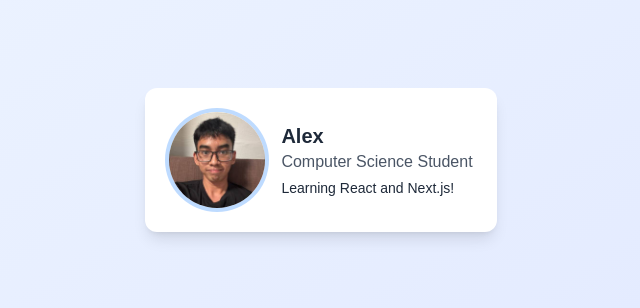
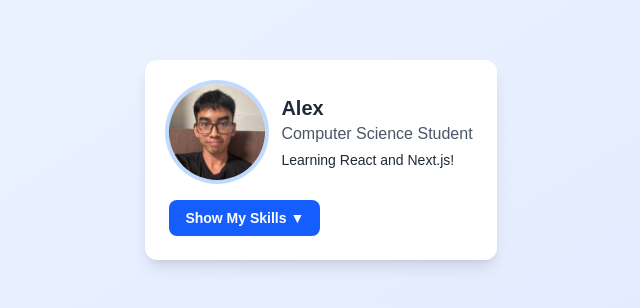
Before and after one commit to RavenOfNights/my-profile-card, a Next.js app: page /about in a window 1280 px wide. Shown: the part 240-548 px from the top of the page, without its empty margins (319-959 px from the left). Built offline with nearby package versions, Linux system fonts and the light colour scheme.

Commit message:
Update ProfileCard.js

```diff
--- a/src/components/ProfileCard.js
+++ b/src/components/ProfileCard.js
@@ -1,14 +1,20 @@
+"use client";
+
 import Image from "next/image";
+import { useState } from "react";
 
 export function ProfileCard({ name, title, desc, imageSrc }) {
+  const [showSkills, setShowSkills] = useState(false);
+
   return (
-    <div className="flex items-center gap-4 rounded-xl bg-white p-6 text-gray-800 shadow-lg transition-all duration-300 hover:shadow-2xl">
+    <article className="rounded-xl bg-white p-6 text-gray-800 shadow-lg">
+      <div className="flex items-center gap-4">
         <Image
           src={imageSrc}
           alt={name}
           width={96}
           height={96}
-        className="h-24 w-24 shrink-0 rounded-full object-cover ring-4 ring-blue-200 transition-all duration-300 hover:scale-105"
+          className="h-24 w-24 shrink-0 rounded-full object-cover ring-4 ring-blue-200"
         />
 
         <div>
@@ -17,5 +23,24 @@ export function ProfileCard({ name, title, desc, imageSrc }) {
           <p className="mt-1 text-sm">{desc}</p>
         </div>
       </div>
+
+      <button
+        type="button"
+        onClick={() => setShowSkills((isOpen) => !isOpen)}
+        aria-expanded={showSkills}
+        aria-controls="profile-skills"
+        className="mt-5 rounded-lg bg-blue-600 px-4 py-2 text-sm font-semibold text-white transition hover:bg-blue-700"
+      >
+        {showSkills ? "Hide Skills ▲" : "Show My Skills ▼"}
+      </button>
+
+      {showSkills && (
+        <div id="profile-skills" className="mt-4 flex flex-wrap gap-2">
+          <span className="rounded-full bg-blue-100 px-3 py-1 text-sm font-semibold text-blue-800">React</span>
+          <span className="rounded-full bg-green-100 px-3 py-1 text-sm font-semibold text-green-800">Next.js</span>
+          <span className="rounded-full bg-purple-100 px-3 py-1 text-sm font-semibold text-purple-800">Tailwind CSS</span>
+        </div>
+      )}
+    </article>
   );
 }
```
Lines whose indentation alone changed are shown as unchanged.
